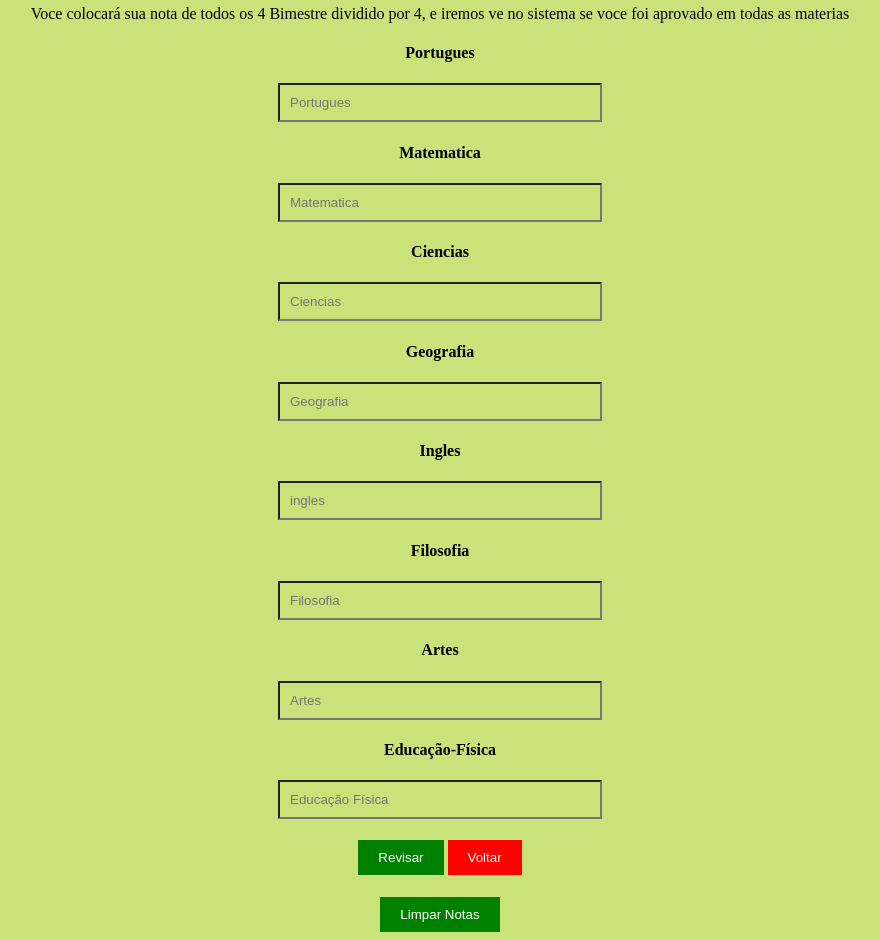
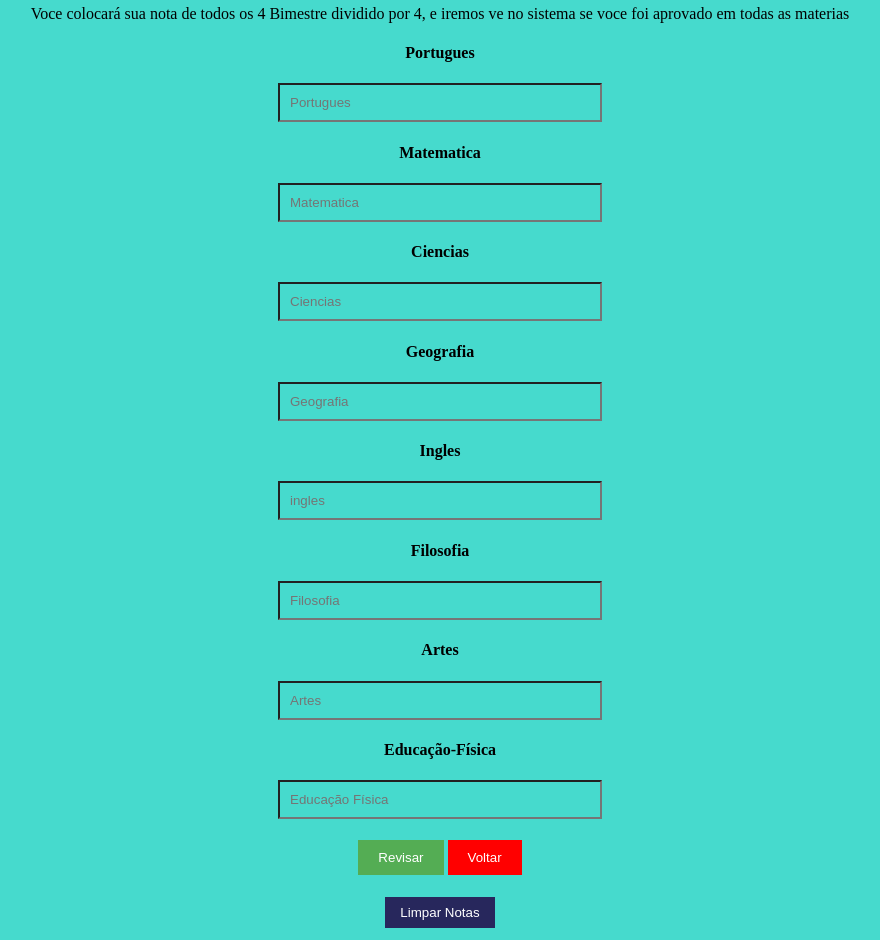
Before and after one commit to funnyknight18/sistema-de-notas, a plain HTML site: page indexSecondPage.html in a window 1280 px wide. Shown: the part 122-1062 px from the top of the page, without its empty margins (200-1080 px from the left). Drawn offline with Linux system fonts and the light colour scheme; a script that the page names is missing.

Commit message:
Update style.css

```diff
--- a/style.css
+++ b/style.css
@@ -1,5 +1,5 @@
 *{
-   background-color: rgb(202, 226, 122);
+   background-color: rgb(70, 218, 205);
 }
 
 input {
@@ -12,7 +12,7 @@ header {
   }
 
   button {
-    background: green;
+    background: rgb(84, 173, 84);
     border: 0;
     color: #fff;
     padding: 10px 20px;
@@ -20,7 +20,7 @@ header {
 
   button:hover,
     button:focus {
-      background: darkgreen;
+      background: rgb(16, 71, 16);
       cursor: pointer;
  }
 
@@ -37,3 +37,16 @@ header .button_back {
   color: #fff;
   padding: 10px 20px;
 }
+
+
+header #button_clean {
+  background: rgb(39, 39, 92);
+  border: 0;
+  color: #fff;
+  padding: 8px 15px;
+}
+
+
+header #texte_info .h1 {
+  background-color: #fff;
+}
```
